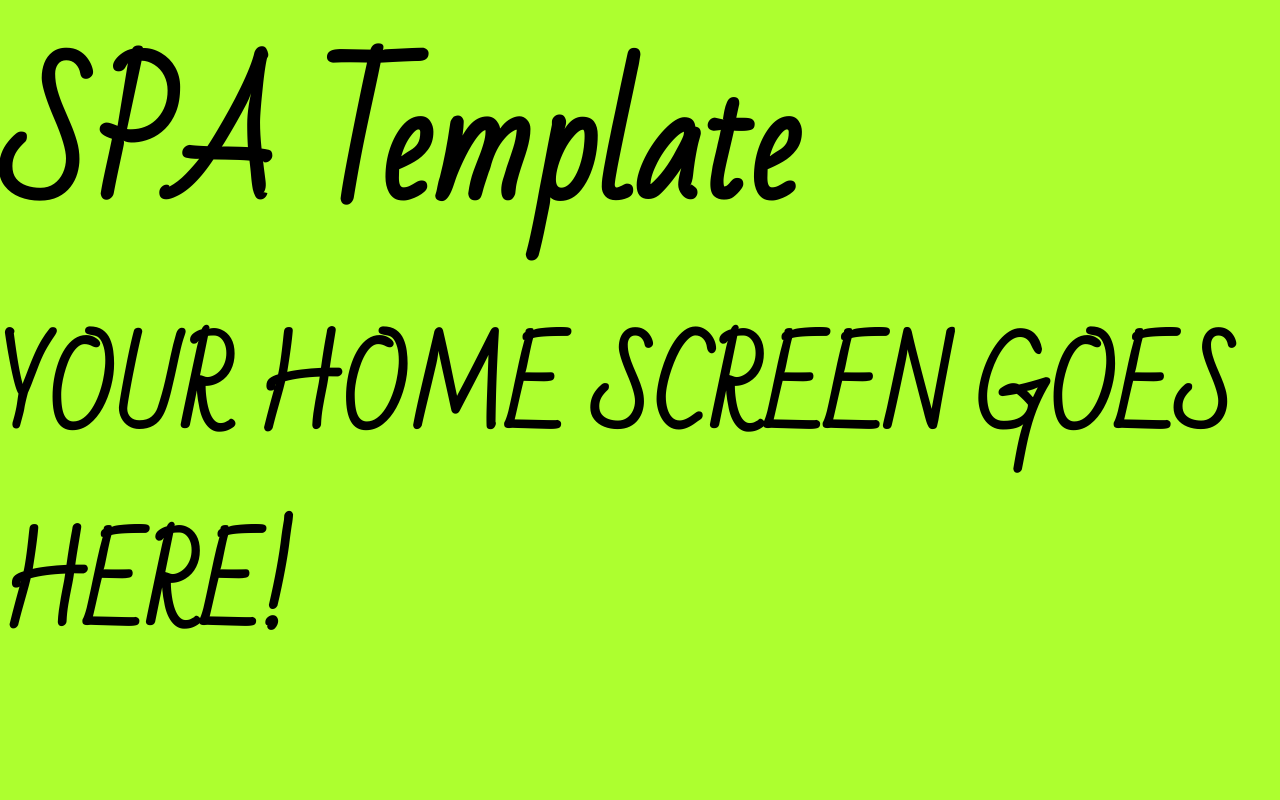
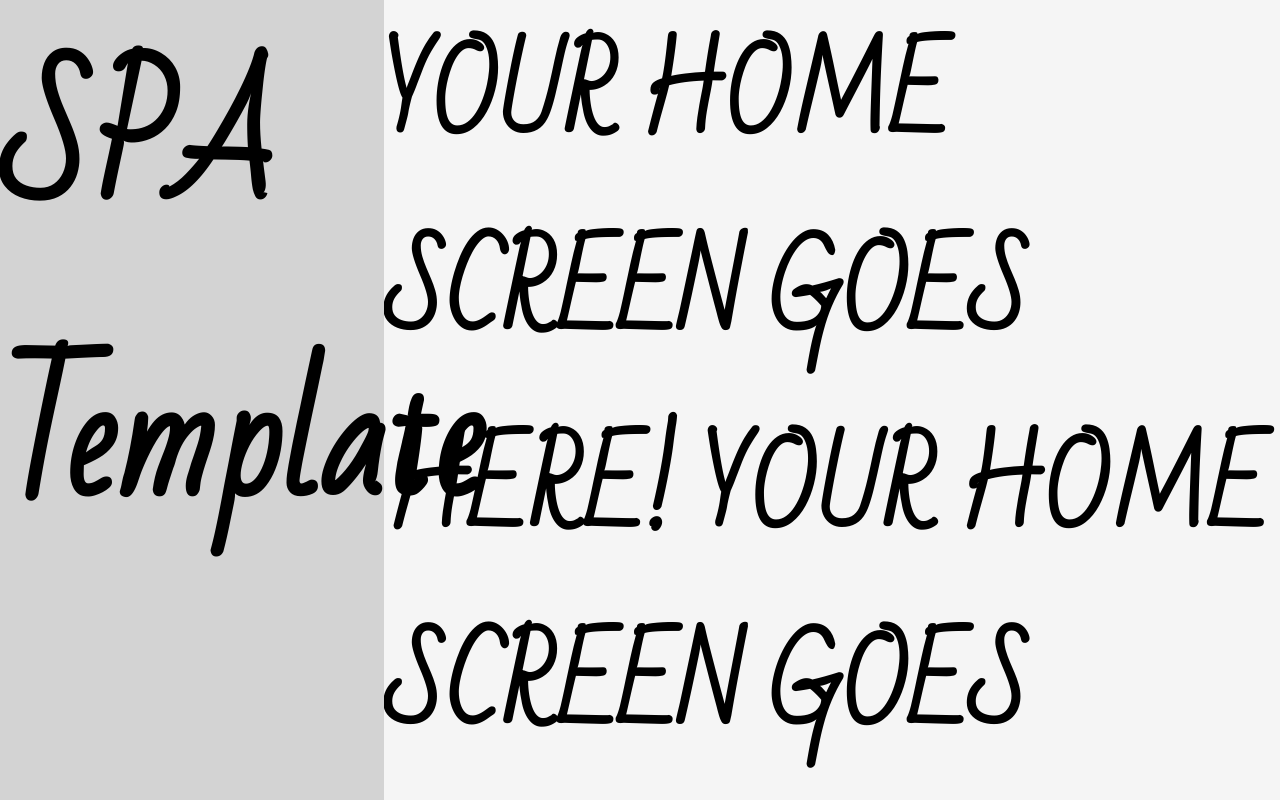
Before and after one commit to sarah-sp/gallery-website, a React (Create React App) app in the folder app/: page / in a window 1280 px wide. Shown: the top 800 px of the page. Built offline with nearby package versions, Linux system fonts and the light colour scheme.

Commit message:
Added static sidebar

```diff
--- a/app/package.json
+++ b/app/package.json
@@ -3,6 +3,7 @@
   "version": "0.1.0",
   "private": true,
   "dependencies": {
+    "@material-ui/core": "^3.9.1",
     "react": "^16.7.0",
     "react-dom": "^16.7.0",
     "react-router": "^4.3.1",
--- a/app/src/App.js
+++ b/app/src/App.js
@@ -1,22 +1,52 @@
 import React, {Component} from 'react';
 import Routes from './routes/Routes.js'
 import {Link, withRouter} from 'react-router-dom';
+import withStyles from "@material-ui/core/styles/withStyles";
+
+let sidebarW = 30
+let contentW = 100 - sidebarW
+
+const styles = (theme) => ({
+    root: {
+        display: "flex",
+        flexWrap: "nowrap",
+        alignItems: "stretch",
+        alignContent: "stretch",
+        minHeight: '100vh'
+    },
+    sidebar: {
+        width: sidebarW+'vw',
+        position: 'fixed',
+        height: '100vh',
+        backgroundColor: 'lightgray',
+
+    },
+    content: {
+        marginLeft: sidebarW+'vw',
+        width: contentW+'vw',
+        backgroundColor: 'whitesmoke'
+    }
+})
 
 
 class App extends Component {
 
+
     render() {
+        const {classes} = this.props
         let cProps = {}
 
         return (
-            <div className="App">
-                <div>
+            <div className={classes.root}>
+                <div className={classes.sidebar}>
                     <b style={{fontSize: 150}}>SPA Template</b>
                 </div>
-                <Routes cProps/>
+                <div className={classes.content}>
+                    <Routes cProps/>
+                </div>
             </div>
         );
     }
 }
 
-export default withRouter(App);
+export default withStyles(styles)(withRouter(App));
--- a/app/src/Home.js
+++ b/app/src/Home.js
@@ -6,7 +6,9 @@ class Home extends Component {
     render() {
         return (
             <div>
-                <b style={{fontSize: 100}}>YOUR HOME SCREEN GOES HERE!</b>
+                <b style={{fontSize: 100}}>YOUR HOME SCREEN GOES HERE!
+                    YOUR HOME SCREEN GOES HERE!YOUR HOME SCREEN GOES HERE!YOUR HOME SCREEN GOES HERE!YOUR HOME SCREEN GOES HERE!YOUR HOME SCREEN GOES HERE!YOUR HOME SCREEN GOES HERE!YOUR HOME SCREEN GOES HERE!YOUR HOME SCREEN GOES HERE!YOUR HOME SCREEN GOES HERE!YOUR HOME SCREEN GOES HERE!YOUR HOME SCREEN GOES HERE!YOUR HOME SCREEN GOES HERE!YOUR HOME SCREEN GOES HERE!YOUR HOME SCREEN GOES HERE!YOUR HOME SCREEN GOES HERE!YOUR HOME SCREEN GOES HERE!YOUR HOME SCREEN GOES HERE!YOUR HOME SCREEN GOES HERE!YOUR HOME SCREEN GOES HERE!YOUR HOME SCREEN GOES HERE!YOUR HOME SCREEN GOES HERE!
+                </b>
 
             </div>
         );
--- a/app/src/index.css
+++ b/app/src/index.css
@@ -1,6 +1,6 @@
 body {
   margin: 0;
   padding: 0;
-  background-color: greenyellow;
-  font-family: 'Bad Script', cursive
+  background-color: whitesmoke;
+  font-family: 'Bad Script', cursive;
 }
```
